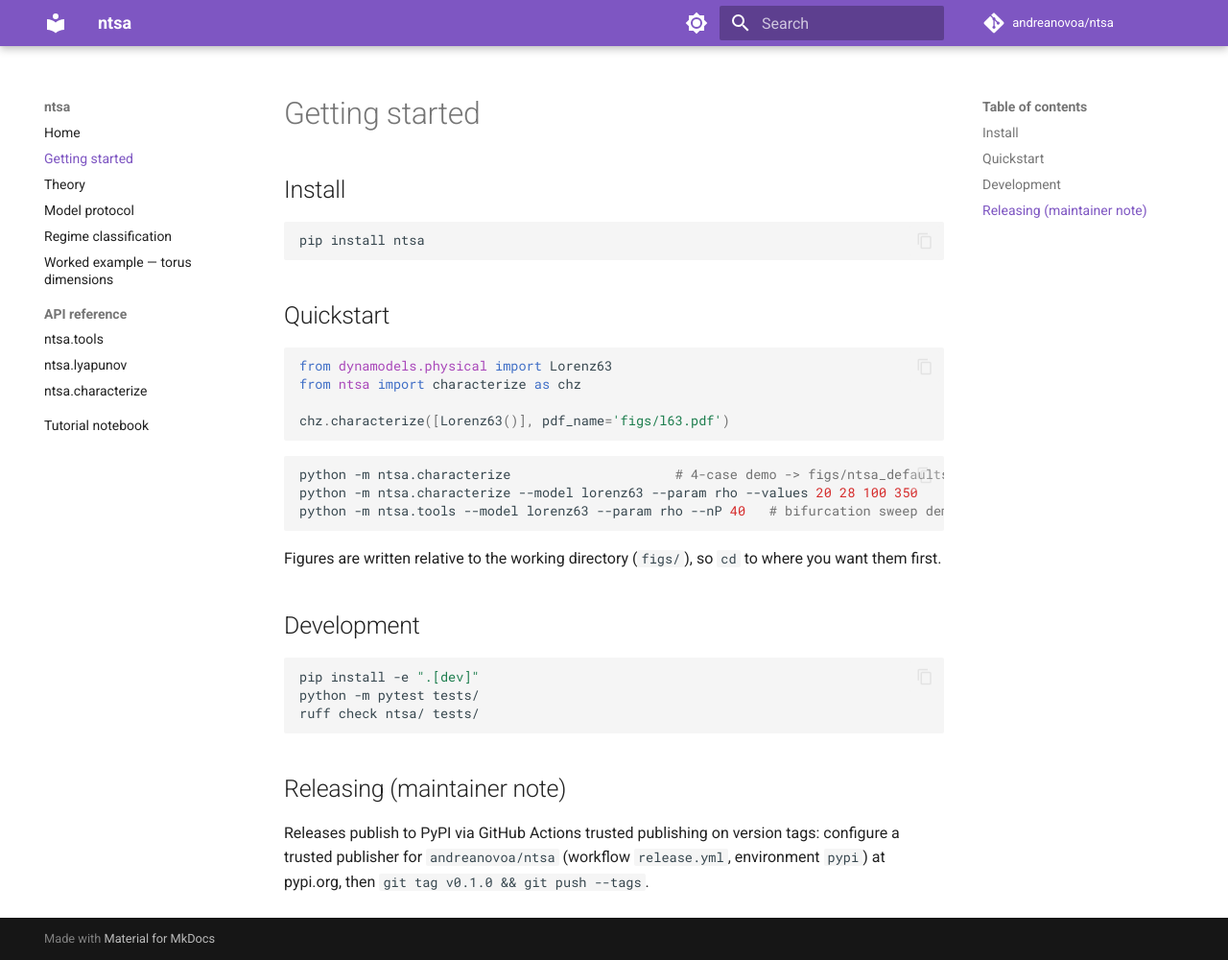
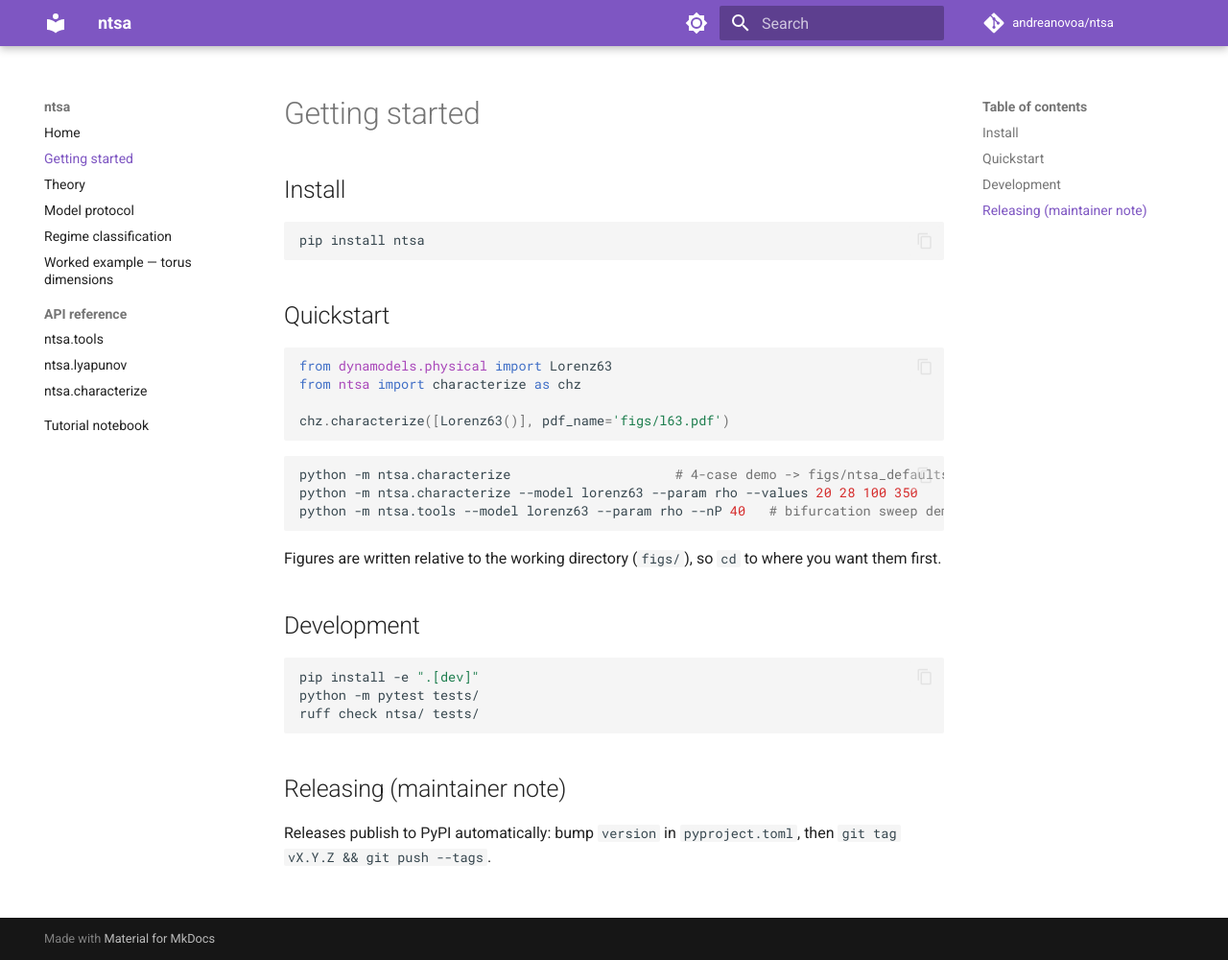
Before and after one commit to andreanovoa/ntsa, an MkDocs documentation site: the page built from docs/getting-started.md, in a window 1280 px wide and 1000 px high. Shown: the whole window at 96% size. Built offline with MkDocs 1.6.1 and Material for MkDocs 9.7.7, drawn with Linux system fonts in a browser that asks for light colours; comment, search, counter and statistics services are not loaded.

Commit message:
Trim the releasing note to the future-release recipe

```diff
--- a/docs/getting-started.md
+++ b/docs/getting-started.md
@@ -34,6 +34,5 @@ ruff check ntsa/ tests/
 
 ## Releasing (maintainer note)
 
-Releases publish to PyPI via GitHub Actions trusted publishing on version tags:
-configure a trusted publisher for `andreanovoa/ntsa` (workflow `release.yml`,
-environment `pypi`) at pypi.org, then `git tag v0.1.0 && git push --tags`.
+Releases publish to PyPI automatically: bump `version` in `pyproject.toml`,
+then `git tag vX.Y.Z && git push --tags`.
```
Also changed, not shown: README.md (+2 -2 lines).
